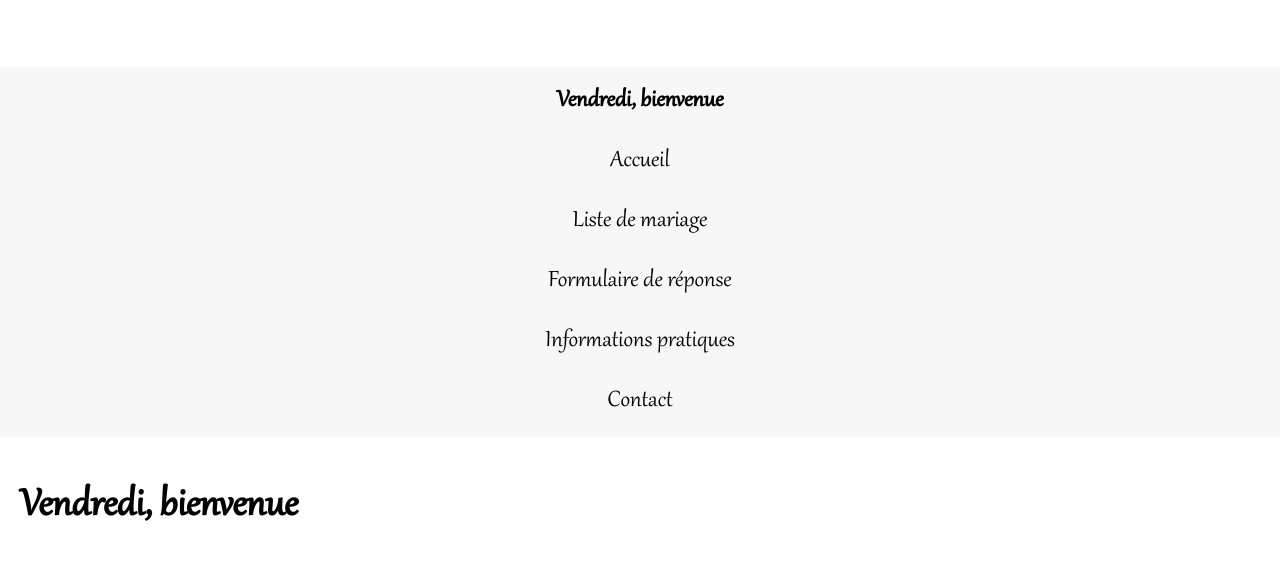
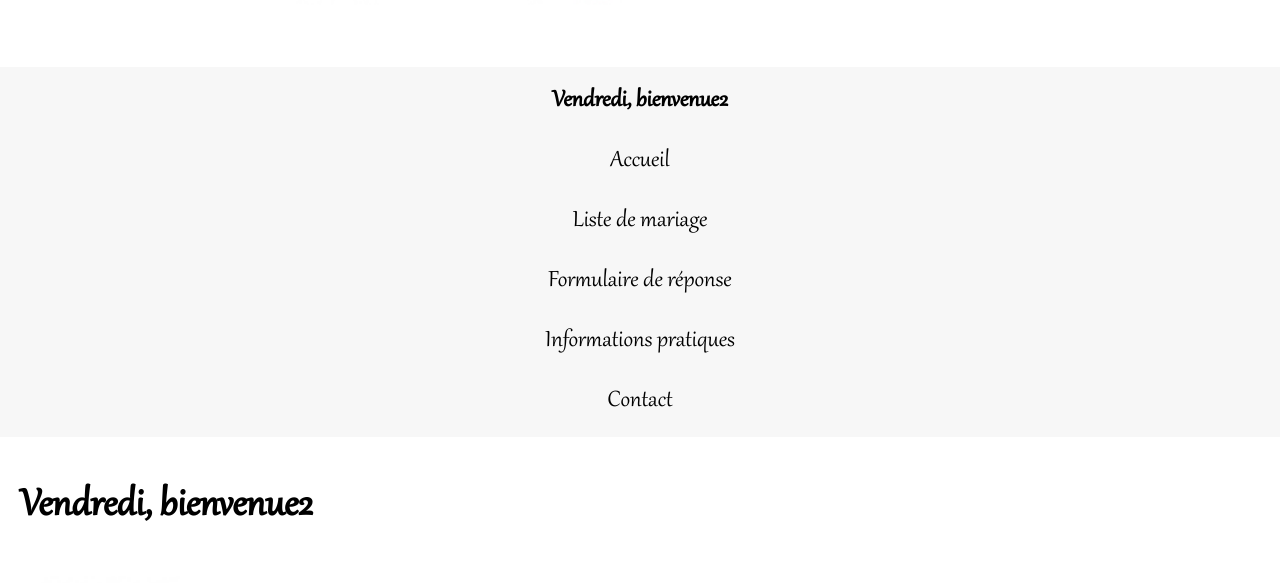
Before and after one commit to Germinal-A/Site-du-Mariage-de-Julia-et-Germain, a Jekyll site: the page built from vendredi.md, in a window 1280 px wide. Shown: the part 655-1238 px from the top of the page. Built offline with Jekyll 4.4.1, drawn with Linux system fonts in a browser that asks for light colours; our own code applies the rules of GitHub Pages for plain Markdown files.

Commit message:
Update vendredi.md

```diff
--- a/vendredi.md
+++ b/vendredi.md
@@ -1,4 +1,4 @@
-### Vendredi, bienvenue
+### Vendredi, bienvenue2
 
 ![](assets/Coeur.jpg){: .large width="4%"}
 ![](assets/Coeur.jpg){: .small width="15%"}
```
